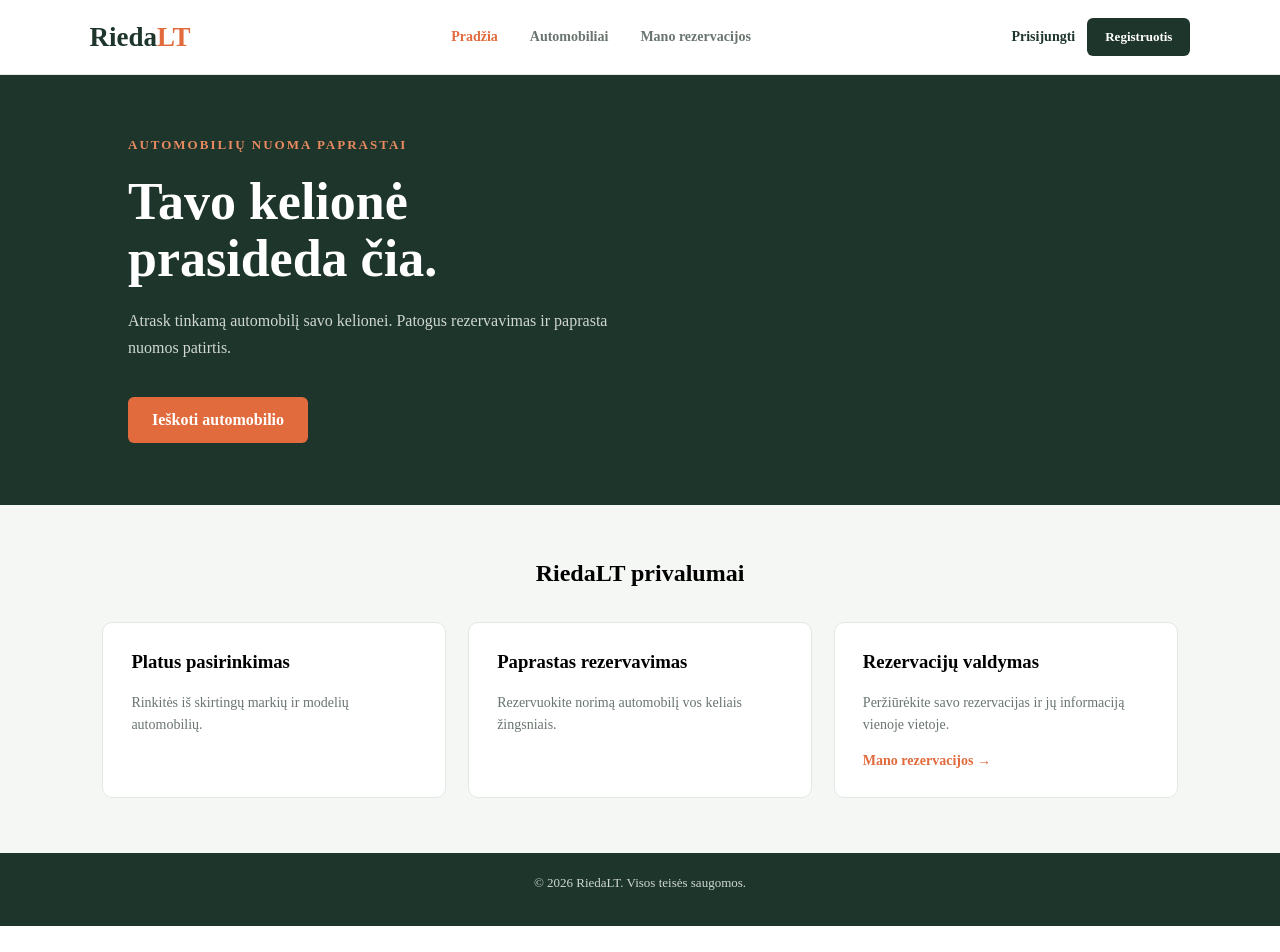
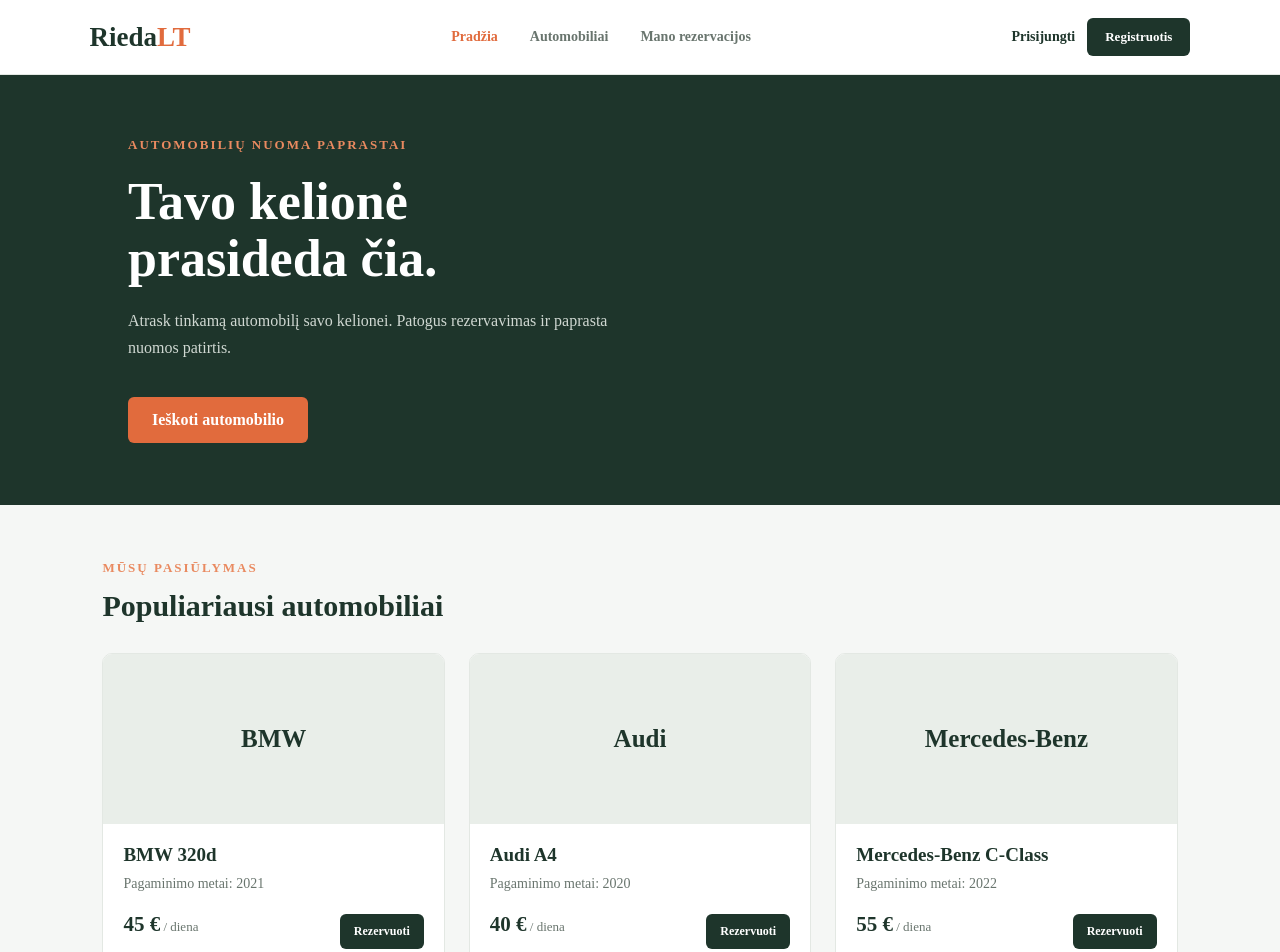
Before and after one commit to MatasSamu/RiedaLT, a React app in the folder frontend/: page / in a window 1280 px wide. Shown: the top 952 px of the page. Before the commit the page ends 926 px from the top, so only its background shows below. Built offline with nearby package versions, Linux system fonts and the light colour scheme; the HTML template or start-up script is replaced by a standard one.

Commit message:
Add 3 cars to the home page

```diff
--- a/frontend/src/App.css
+++ b/frontend/src/App.css
@@ -141,3 +141,107 @@
     grid-template-columns: 1fr;
   }
 }
+/* Automobilių sąrašas */
+.home-cars {
+  padding: 55px 8%;
+}
+
+.home-cars-heading {
+  margin-bottom: 30px;
+}
+
+.home-cars-heading h2 {
+  color: #1e352b;
+  font-size: 30px;
+  margin: 10px 0;
+}
+
+.car-list {
+  display: grid;
+  grid-template-columns: repeat(3, 1fr);
+  gap: 24px;
+}
+
+.car-card {
+  overflow: hidden;
+  background: white;
+  border: 1px solid #e3e8e3;
+  border-radius: 10px;
+  transition:
+    transform 0.2s ease,
+    box-shadow 0.2s ease;
+}
+
+.car-card:hover {
+  transform: translateY(-4px);
+  box-shadow: 0 8px 20px rgba(30, 53, 43, 0.09);
+}
+
+.car-card-image {
+  height: 170px;
+  display: flex;
+  justify-content: center;
+  align-items: center;
+  background: #e9eee9;
+  color: #1e352b;
+  font-size: 25px;
+  font-weight: 800;
+}
+
+.car-card-info {
+  padding: 20px;
+}
+
+.car-card-info h3 {
+  color: #1e352b;
+  font-size: 19px;
+  margin-bottom: 10px;
+}
+
+.car-card-info > p {
+  color: #69756e;
+  font-size: 14px;
+}
+
+.car-card-bottom {
+  display: flex;
+  justify-content: space-between;
+  align-items: center;
+  gap: 10px;
+  margin-top: 20px;
+}
+
+.car-card-bottom p {
+  color: #69756e;
+  font-size: 13px;
+}
+
+.car-card-bottom strong {
+  color: #1e352b;
+  font-size: 21px;
+}
+
+.car-reserve-button {
+  padding: 10px 14px;
+  background: #1e352b;
+  color: white;
+  border-radius: 6px;
+  font-size: 12px;
+  font-weight: 700;
+}
+
+.car-reserve-button:hover {
+  background: #e16b3d;
+}
+
+@media (max-width: 850px) {
+  .car-list {
+    grid-template-columns: repeat(2, 1fr);
+  }
+}
+
+@media (max-width: 550px) {
+  .car-list {
+    grid-template-columns: 1fr;
+  }
+}
--- a/frontend/src/pages/Home.jsx
+++ b/frontend/src/pages/Home.jsx
@@ -1,4 +1,5 @@
 import { Link } from "react-router-dom";
+import { initialCars } from "../data/mockReservations";
 
 function Home() {
   return (
@@ -21,6 +22,46 @@ function Home() {
           <Link to="/cars" className="home-button">
             Ieškoti automobilio
           </Link>
+        </div>
+      </section>
+
+      <section className="home-cars">
+        <div className="home-cars-heading">
+          <div>
+            <p className="home-subtitle">MŪSŲ PASIŪLYMAS</p>
+            <h2>Populiariausi automobiliai</h2>
+          </div>
+        </div>
+
+        <div className="car-list">
+          {initialCars.map((car) => (
+            <article className="car-card" key={car.id}>
+              <div className="car-card-image">
+                <span>{car.brand}</span>
+              </div>
+
+              <div className="car-card-info">
+                <h3>
+                  {car.brand} {car.model}
+                </h3>
+
+                <p>Pagaminimo metai: {car.year}</p>
+
+                <div className="car-card-bottom">
+                  <p>
+                    <strong>{car.pricePerDay} €</strong> / diena
+                  </p>
+
+                  <Link
+                    to={`/reservations/new?carId=${car.id}`}
+                    className="car-reserve-button"
+                  >
+                    Rezervuoti
+                  </Link>
+                </div>
+              </div>
+            </article>
+          ))}
         </div>
       </section>
 
```
